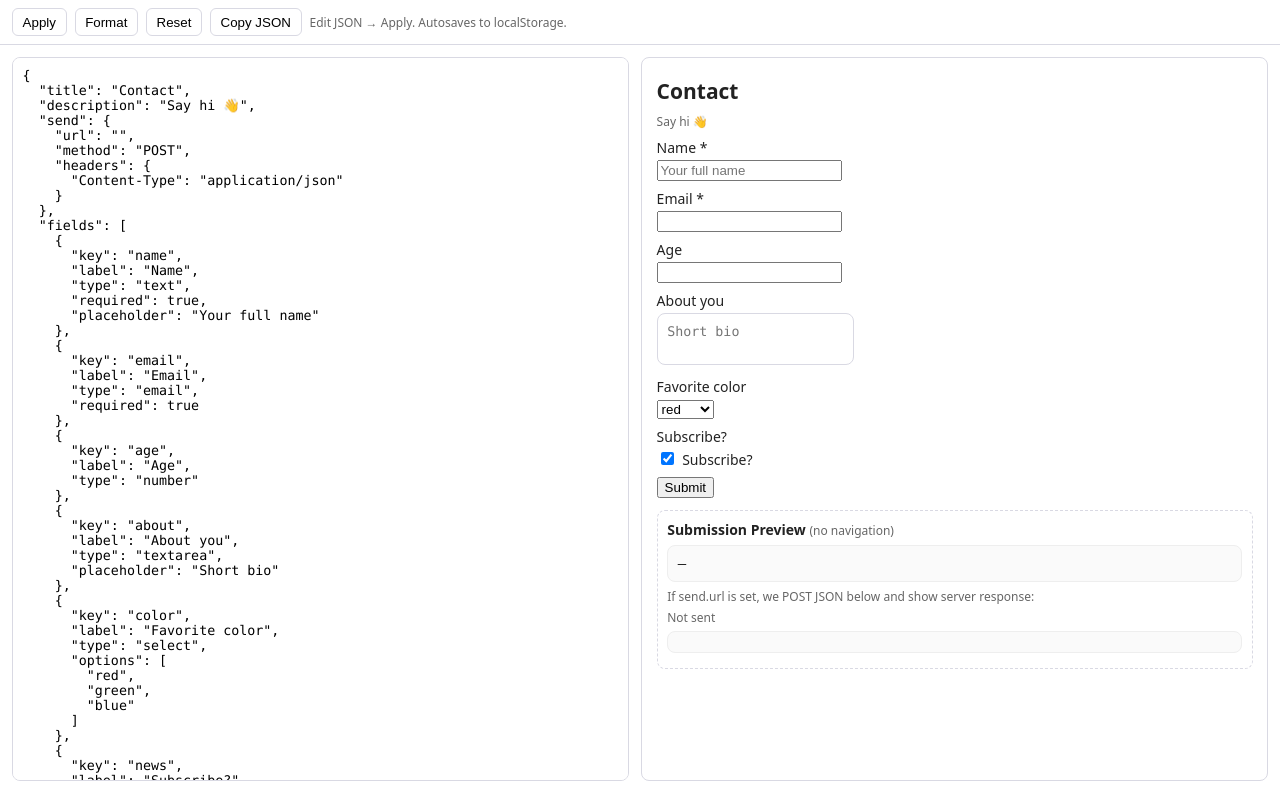
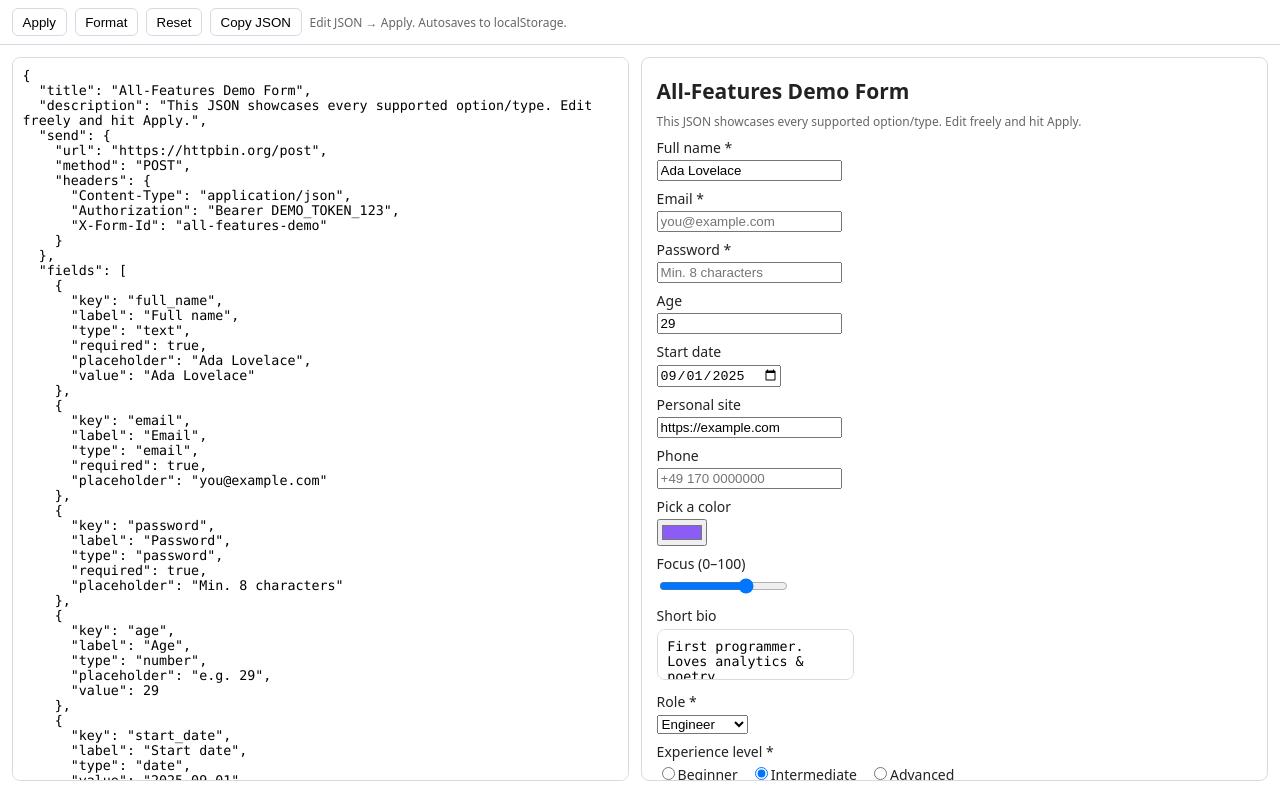
Before and after one commit to st-patrick/form-builder, a plain HTML site: page index.html in a window 1280 px wide. Drawn offline with Linux system fonts and the light colour scheme.

Commit message:
updated default JSON to include all possible fields

```diff
--- a/index.html
+++ b/index.html
@@ -39,20 +39,114 @@ const LS_KEY = "mini_form_builder_readable_v1";
 const $ = s => document.querySelector(s);
 
 const DEFAULT_SPEC = {
-  "title": "Contact",
-  "description": "Say hi 👋",
+  "title": "All-Features Demo Form",
+  "description": "This JSON showcases every supported option/type. Edit freely and hit Apply.",
   "send": {
-    "url": "",               // put your POST URL here (optional)
+    "url": "https://httpbin.org/post",
     "method": "POST",
-    "headers": { "Content-Type": "application/json" }
+    "headers": {
+      "Content-Type": "application/json",
+      "Authorization": "Bearer DEMO_TOKEN_123",
+      "X-Form-Id": "all-features-demo"
+    }
   },
   "fields": [
-    {"key":"name",  "label":"Name",           "type":"text",     "required":true,  "placeholder":"Your full name"},
-    {"key":"email", "label":"Email",          "type":"email",    "required":true},
-    {"key":"age",   "label":"Age",            "type":"number"},
-    {"key":"about", "label":"About you",      "type":"textarea", "placeholder":"Short bio"},
-    {"key":"color", "label":"Favorite color", "type":"select",   "options":["red","green","blue"]},
-    {"key":"news",  "label":"Subscribe?",     "type":"checkbox", "value":true}
+    {
+      "key": "full_name",
+      "label": "Full name",
+      "type": "text",
+      "required": true,
+      "placeholder": "Ada Lovelace",
+      "value": "Ada Lovelace"
+    },
+    {
+      "key": "email",
+      "label": "Email",
+      "type": "email",
+      "required": true,
+      "placeholder": "you@example.com"
+    },
+    {
+      "key": "password",
+      "label": "Password",
+      "type": "password",
+      "required": true,
+      "placeholder": "Min. 8 characters"
+    },
+    {
+      "key": "age",
+      "label": "Age",
+      "type": "number",
+      "placeholder": "e.g. 29",
+      "value": 29
+    },
+    {
+      "key": "start_date",
+      "label": "Start date",
+      "type": "date",
+      "value": "2025-09-01"
+    },
+    {
+      "key": "website",
+      "label": "Personal site",
+      "type": "url",
+      "placeholder": "https://example.com",
+      "value": "https://example.com"
+    },
+    {
+      "key": "phone",
+      "label": "Phone",
+      "type": "tel",
+      "placeholder": "+49 170 0000000"
+    },
+    {
+      "key": "favorite_color",
+      "label": "Pick a color",
+      "type": "color",
+      "value": "#8b5cf6"
+    },
+    {
+      "key": "focus_level",
+      "label": "Focus (0–100)",
+      "type": "range",
+      "value": 70
+    },
+    {
+      "key": "bio",
+      "label": "Short bio",
+      "type": "textarea",
+      "placeholder": "Two sentences about you",
+      "value": "First programmer. Loves analytics & poetry."
+    },
+    {
+      "key": "role",
+      "label": "Role",
+      "type": "select",
+      "required": true,
+      "options": ["Student", "Engineer", "Researcher", "Manager", "Founder"],
+      "value": "Engineer"
+    },
+    {
+      "key": "experience",
+      "label": "Experience level",
+      "type": "radio",
+      "required": true,
+      "options": ["Beginner", "Intermediate", "Advanced"],
+      "value": "Intermediate"
+    },
+    {
+      "key": "newsletter",
+      "label": "Subscribe to newsletter",
+      "type": "checkbox",
+      "value": true
+    },
+    {
+      "key": "terms",
+      "label": "I agree to the Terms",
+      "type": "checkbox",
+      "required": true,
+      "value": false
+    }
   ]
 };
 
```
